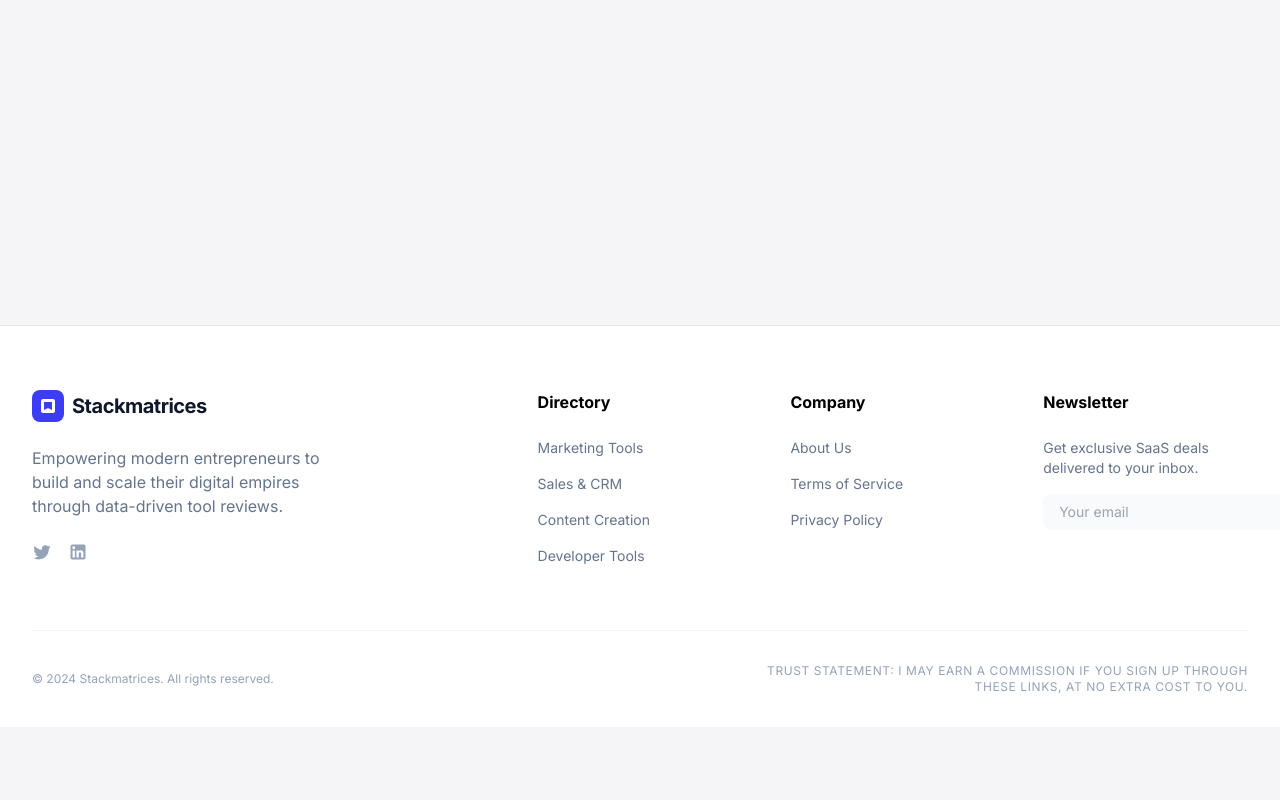
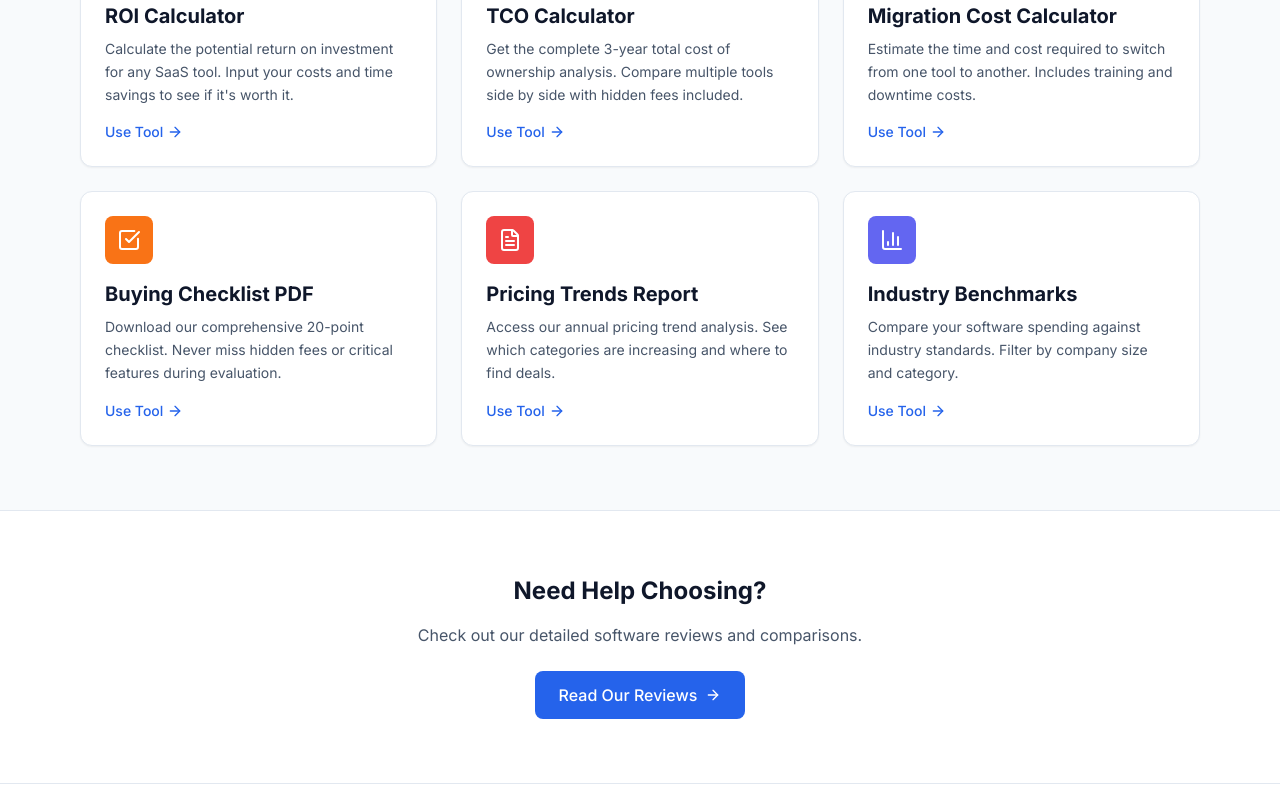
Before and after one commit to samwang0420-code/StackMatrices_blog, a Next.js app: page /tools in a window 1280 px wide. Before the commit this address had no page. Shown: the part 540-1340 px from the top of the page. Before the commit the page ends 1267 px from the top, so only its background shows below. Built offline with nearby package versions, Linux system fonts and the light colour scheme; a web font is replaced by a local one.

Commit message:
fix: add missing tools directory page and dependencies
- Add /app/tools/page.tsx directory page
- Install lucide-react, html2canvas, jspdf dependencies
- All 8 tools now building correctly

```diff
--- a/package.json
+++ b/package.json
@@ -12,6 +12,9 @@
   "dependencies": {
     "@supabase/supabase-js": "^2.95.3",
     "echarts": "^6.0.0",
+    "html2canvas": "^1.4.1",
+    "jspdf": "^4.2.0",
+    "lucide-react": "^0.575.0",
     "next": "14.2.35",
     "next-seo": "^7.2.0",
     "react": "^18",
--- /dev/null
+++ b/src/app/tools/page.tsx
@@ -0,0 +1,116 @@
+import Link from 'next/link';
+import { Calculator, BarChart3, FileText, TrendingUp, CheckSquare, ArrowRight } from 'lucide-react';
+
+const tools = [
+  {
+    icon: Calculator,
+    title: 'ROI Calculator',
+    description: 'Calculate the potential return on investment for any SaaS tool. Input your costs and time savings to see if it\'s worth it.',
+    href: '#roi-calculator',
+    color: 'bg-blue-500',
+  },
+  {
+    icon: BarChart3,
+    title: 'TCO Calculator',
+    description: 'Get the complete 3-year total cost of ownership analysis. Compare multiple tools side by side with hidden fees included.',
+    href: '#tco-calculator',
+    color: 'bg-green-500',
+  },
+  {
+    icon: TrendingUp,
+    title: 'Migration Cost Calculator',
+    description: 'Estimate the time and cost required to switch from one tool to another. Includes training and downtime costs.',
+    href: '#migration-calculator',
+    color: 'bg-purple-500',
+  },
+  {
+    icon: CheckSquare,
+    title: 'Buying Checklist PDF',
+    description: 'Download our comprehensive 20-point checklist. Never miss hidden fees or critical features during evaluation.',
+    href: '#checklist',
+    color: 'bg-orange-500',
+  },
+  {
+    icon: FileText,
+    title: 'Pricing Trends Report',
+    description: 'Access our annual pricing trend analysis. See which categories are increasing and where to find deals.',
+    href: '/tools/pricing-report',
+    color: 'bg-red-500',
+  },
+  {
+    icon: BarChart3,
+    title: 'Industry Benchmarks',
+    description: 'Compare your software spending against industry standards. Filter by company size and category.',
+    href: '/tools/benchmarks',
+    color: 'bg-indigo-500',
+  },
+];
+
+export default function ToolsPage() {
+  return (
+    <div className="min-h-screen bg-slate-50">
+      {/* Hero */}
+      <div className="bg-slate-900 py-20 px-4">
+        <div className="max-w-4xl mx-auto text-center">
+          <span className="inline-block px-4 py-1 bg-blue-500/20 text-blue-400 rounded-full text-sm font-medium mb-4">
+            Free Resources
+          </span>
+          <h1 className="text-4xl md:text-5xl font-bold text-white mb-4">
+            Free SaaS Tools
+          </h1>
+          <p className="text-xl text-slate-300 max-w-2xl mx-auto">
+            Make smarter software decisions with our free calculators, checklists, and industry data.
+          </p>
+        </div>
+      </div>
+
+      {/* Tools Grid */}
+      <div className="max-w-6xl mx-auto px-4 py-16">
+        <div className="grid grid-cols-1 md:grid-cols-2 lg:grid-cols-3 gap-6">
+          {tools.map((tool) => (
+            <Link
+              key={tool.title}
+              href={tool.href}
+              className="group bg-white rounded-xl shadow-sm hover:shadow-lg transition-all duration-200 hover:-translate-y-1 border border-slate-200 overflow-hidden"
+            >
+              <div className="p-6">
+                <div className={`w-12 h-12 ${tool.color} rounded-lg flex items-center justify-center mb-4`}>
+                  <tool.icon className="w-6 h-6 text-white" />
+                </div>
+                <h3 className="text-xl font-bold text-slate-900 mb-2 group-hover:text-blue-600 transition-colors">
+                  {tool.title}
+                </h3>
+                <p className="text-slate-600 text-sm leading-relaxed mb-4">
+                  {tool.description}
+                </p>
+                <div className="flex items-center text-blue-600 font-medium text-sm">
+                  Use Tool
+                  <ArrowRight className="w-4 h-4 ml-1 group-hover:translate-x-1 transition-transform" />
+                </div>
+              </div>
+            </Link>
+          ))}
+        </div>
+      </div>
+
+      {/* CTA */}
+      <div className="bg-white border-t border-slate-200 py-16 px-4">
+        <div className="max-w-4xl mx-auto text-center">
+          <h2 className="text-2xl font-bold text-slate-900 mb-4">
+            Need Help Choosing?
+          </h2>
+          <p className="text-slate-600 mb-6">
+            Check out our detailed software reviews and comparisons.
+          </p>
+          <Link
+            href="/blog"
+            className="inline-flex items-center px-6 py-3 bg-blue-600 text-white rounded-lg font-medium hover:bg-blue-700 transition-colors"
+          >
+            Read Our Reviews
+            <ArrowRight className="w-4 h-4 ml-2" />
+          </Link>
+        </div>
+      </div>
+    </div>
+  );
+}
```
Also changed, not shown: 36 other files (tests, documents, lock files or other folders).
